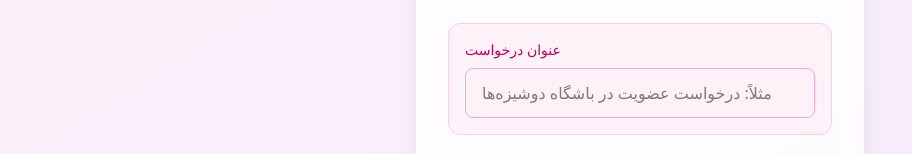
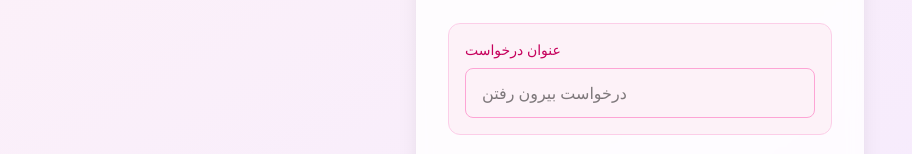
Before and after one commit to miladhb1382/requestform, a Next.js app: page / in a window 1280 px wide. Shown: the part 243-397 px from the top of the page, without its empty margins (0-912 px from the left). Built offline with nearby package versions, Linux system fonts and the light colour scheme.

Commit message:
توضیح تغییراتss جدیدsksssadasdd

```diff
--- a/app/page.tsx
+++ b/app/page.tsx
@@ -377,9 +377,7 @@ export default function Home() {
                     : "border-pink-300 focus:ring-pink-400"
                 }`}
                 placeholder={
-                  formalMode
-                    ? "درخواست رسمی برای همکاری"
-                    : "مثلاً: درخواست عضویت در باشگاه دوشیزه‌ها"
+                  formalMode ? "درخواست رسمی برای همکاری" : "درخواست بیرون رفتن"
                 }
                 type="text"
                 name="title"
```
